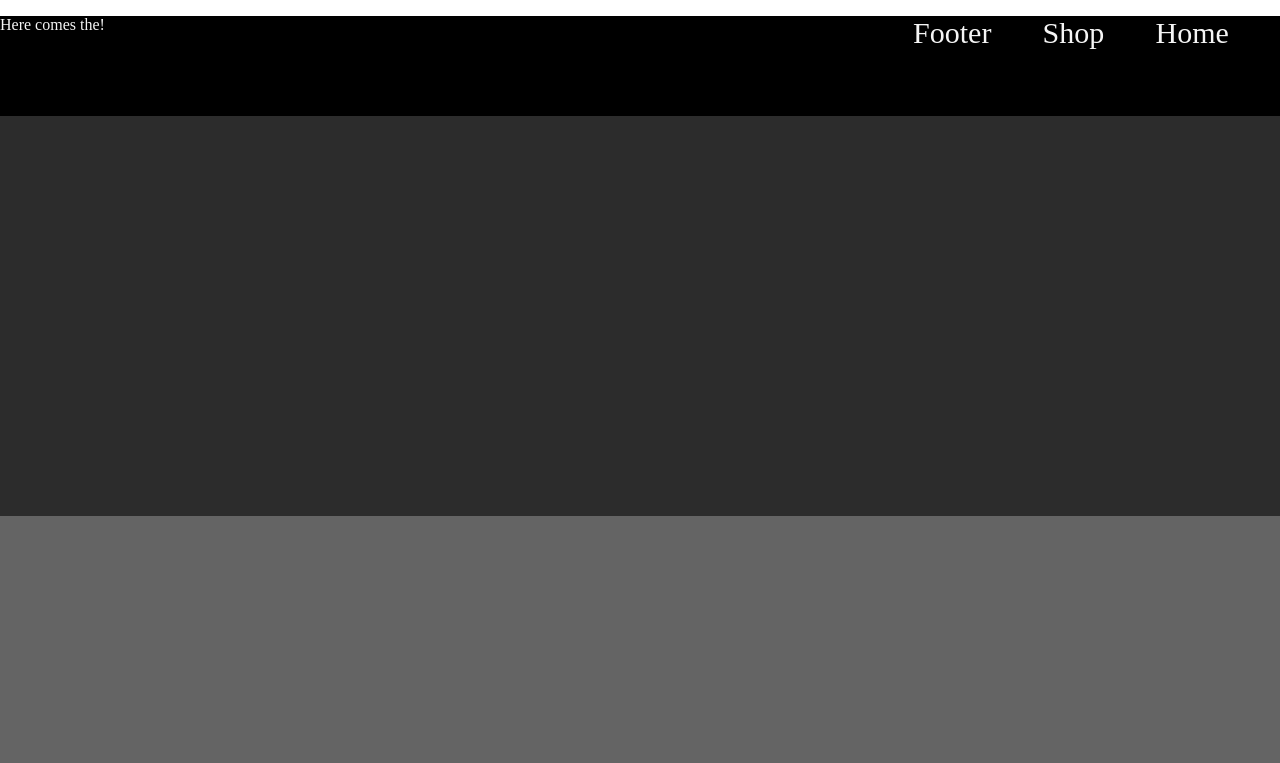
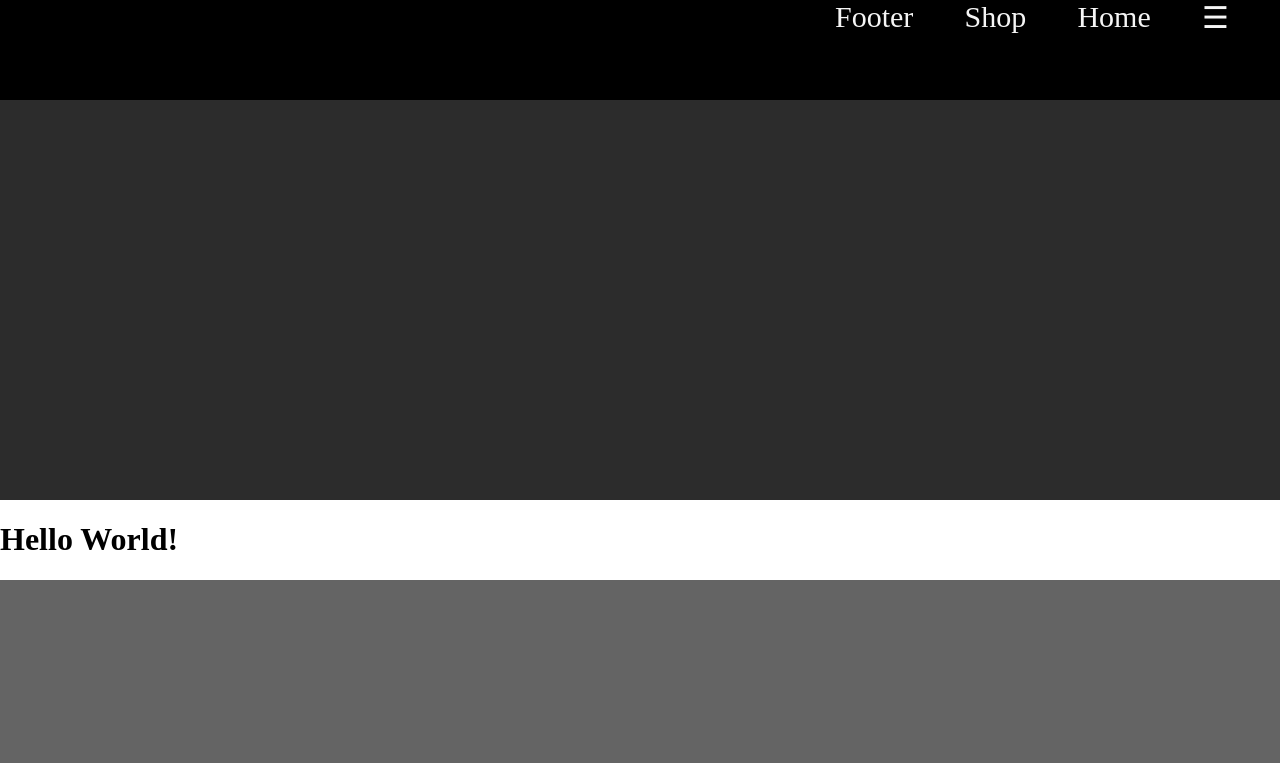
Before and after one commit to SamuelhaIIman/nodejs-testing, a website: page public/index.html in a window 1280 px wide. Shown: the top 763 px of the page. Drawn offline with Linux system fonts and the light colour scheme.

Commit message:
testing-menu-for-cart

```diff
--- a/public/index.html
+++ b/public/index.html
@@ -10,13 +10,13 @@
 <body>
     <div class="Main-Banner">
         <div class="Main-Nav">
-            <a id="Main-Nav-Button" href="">Home</a>
-            <a id="Main-Nav-Button" href="">Shop</a>
-            <a id="Main-Nav-Button" href="">Footer</a>
-            <p id="New">Here comes the!</p>
+            <a class="Main-Nav-Button" id="Store" onclick="cartButton()">☰</a>
+            <a class="Main-Nav-Button" href="">Home</a>
+            <a class="Main-Nav-Button" href="">Shop</a>
+            <a class="Main-Nav-Button" href="">Footer</a>
         </div>
     </div>
-
+    <h1 id="test">Hello World!</h1>
     <div class="Shop-Front">
         <img src="images/bananas.jpg" class="Shop-Front-Product" id="One">
             <button onclick="addToCart(1)" id="Shop-Front-Product-Buy" href="">Buy</button>
--- a/public/script.js
+++ b/public/script.js
@@ -39,3 +39,12 @@ function updateCart(productId, change) {
 function addToCart(productId) {
     //document.getElementById(`Quantity-${productId}`).textContent = cart[productId];
 }
+
+function cartButton() {
+    const h1 = document.getElementById("test");
+    const x = document.createTextNode("Hello");
+    h1.remove();
+    const y = document.createElement("p");
+    y.appendChild(x);
+    console.log("Hello!")
+}
--- a/public/style.css
+++ b/public/style.css
@@ -12,14 +12,14 @@ body {
     height: 100px;
     background-color: black;
 }
-#Main-Nav-Button {
+.Main-Nav-Button {
     color: whitesmoke;
     text-decoration: none;
     font-size: 30px;
     float: right;
     margin-right: 4%;
 }
-#Main-Nav-Button:hover {
+.Main-Nav-Button:hover {
     color: green;
 }
 
```
